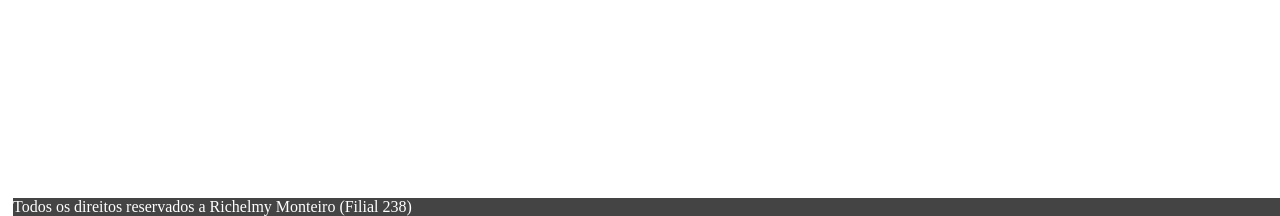
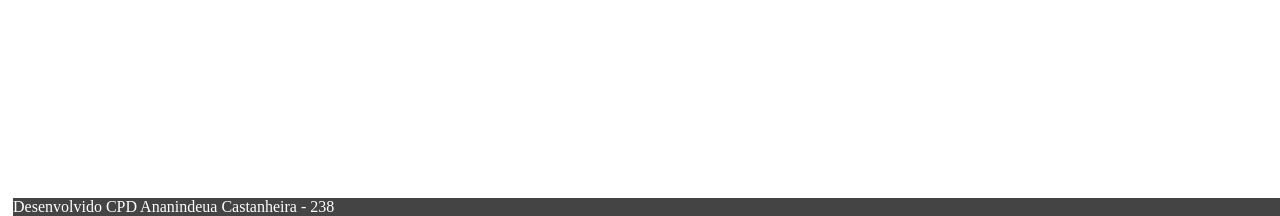
Before and after one commit to richmont/Controle_Entrada_Saida, a PHP site: page /index.php in a window 1280 px wide. Shown: the part 584-800 px from the top of the page. Run offline with PHP 8.4, Linux system fonts and the light colour scheme; data that the repository does not hold is empty.

Commit message:
Rodapé atualizado para incluir contribuições de todo o setor de CPD

```diff
--- a/static/rodape.php
+++ b/static/rodape.php
@@ -1,7 +1,7 @@
 <link rel="stylesheet" type="text/css" href="/Controle_Entrada_Saida/css/navbar.css">
 <div class="rodape">
 	<ul>
-    <li><a href="https://github.com/richmont/Controle_Entrada_Saida">Todos os direitos reservados a Richelmy Monteiro (Filial 238)</a></li>
+    <li><a href="https://github.com/richmont/Controle_Entrada_Saida">Desenvolvido CPD Ananindeua Castanheira - 238</a></li>
     <li></li>
 
 	</ul>
```
